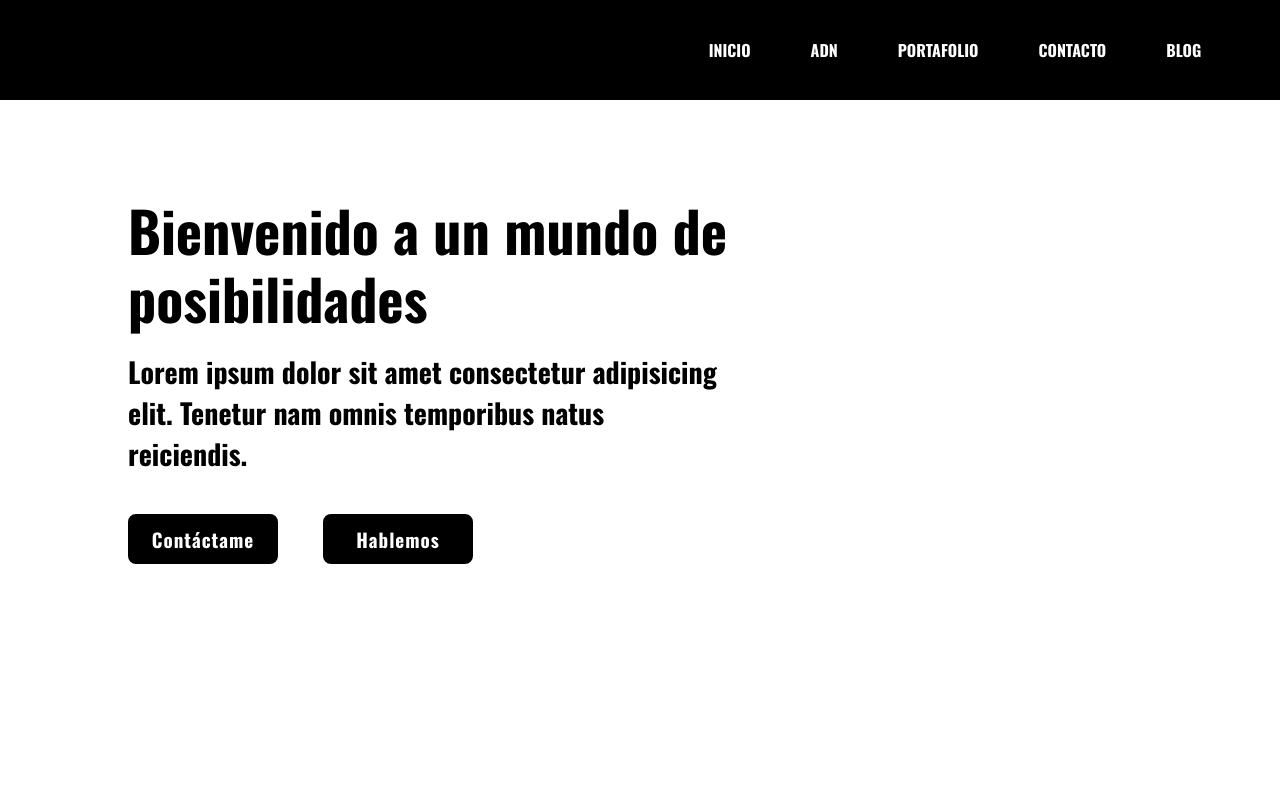
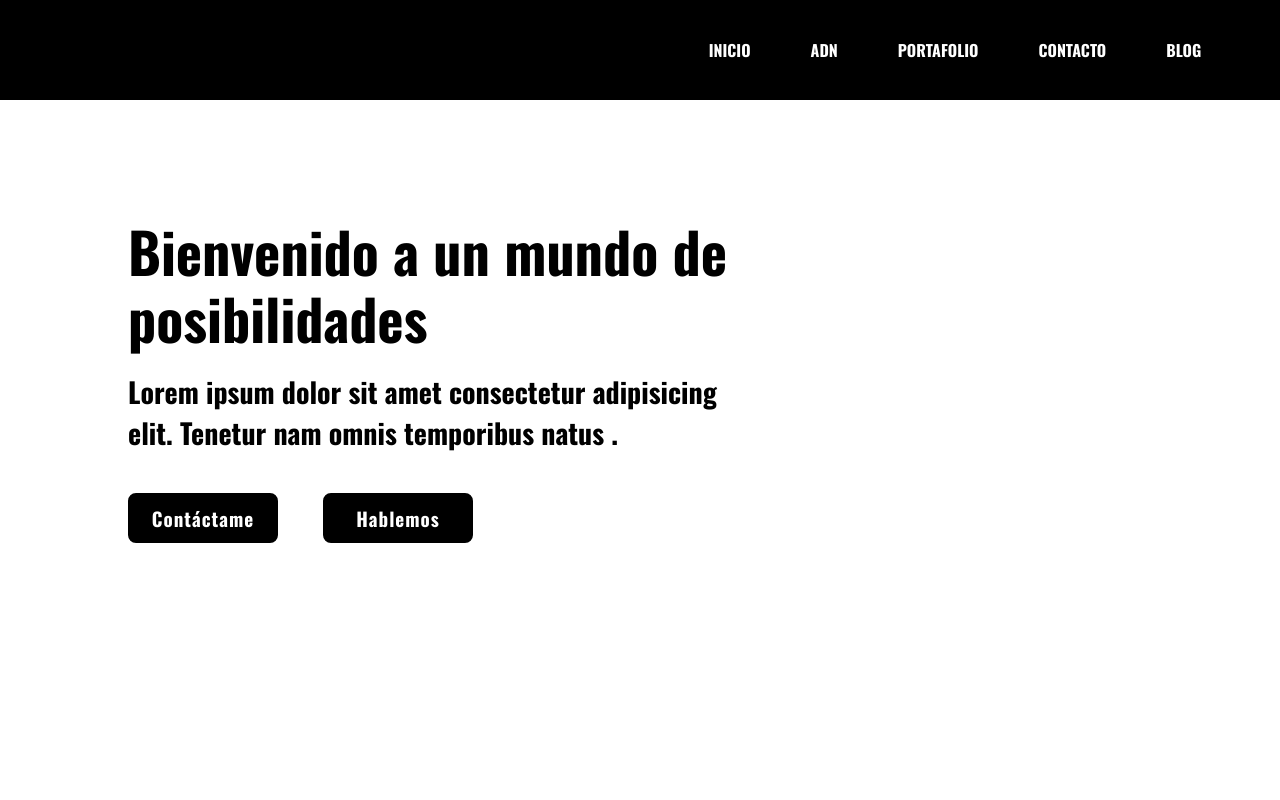
Before and after one commit to cosolvan1/Ricardo-Solari-Proyecto-Web, a plain HTML site: page index.html in a window 1280 px wide. Shown: the top 800 px of the page. Drawn offline with nearby package versions, Linux system fonts and the light colour scheme.

Commit message:
ahora el index.html tiene menos Lorem ahora el index.html tiene menos Lorem# Please enter the commit message for your changes. Lines starting

```diff
--- a/index.html
+++ b/index.html
@@ -43,7 +43,7 @@
         <section class="home">
             <div class="home-content">
                 <h1> Bienvenido a un mundo de posibilidades</h1>
-                <h3>Lorem ipsum dolor sit amet consectetur adipisicing elit. Tenetur nam omnis temporibus natus reiciendis.<h3>
+                <h3>Lorem ipsum dolor sit amet consectetur adipisicing elit. Tenetur nam omnis temporibus natus .<h3>
                 <div class="btn-box">
                     <a href="#">Contáctame</a>
                     <a href="#">Hablemos</a>
```
